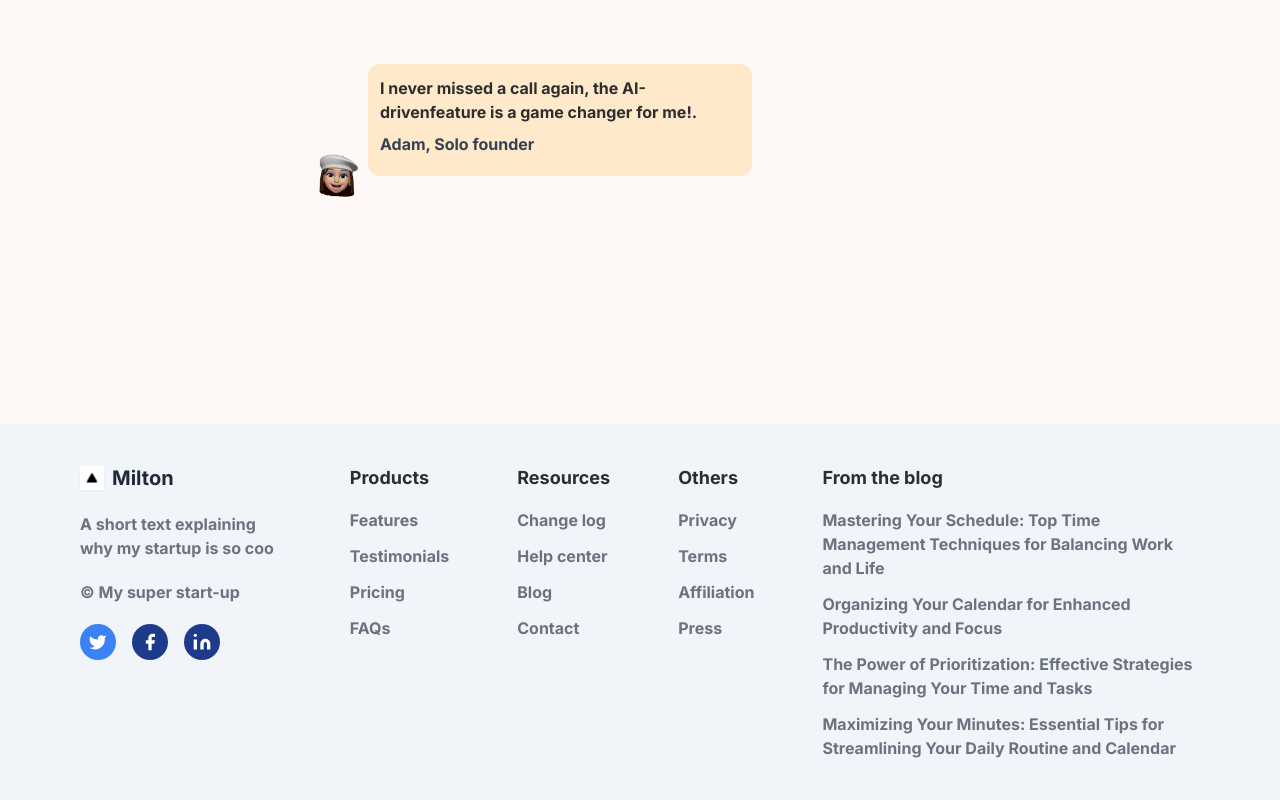
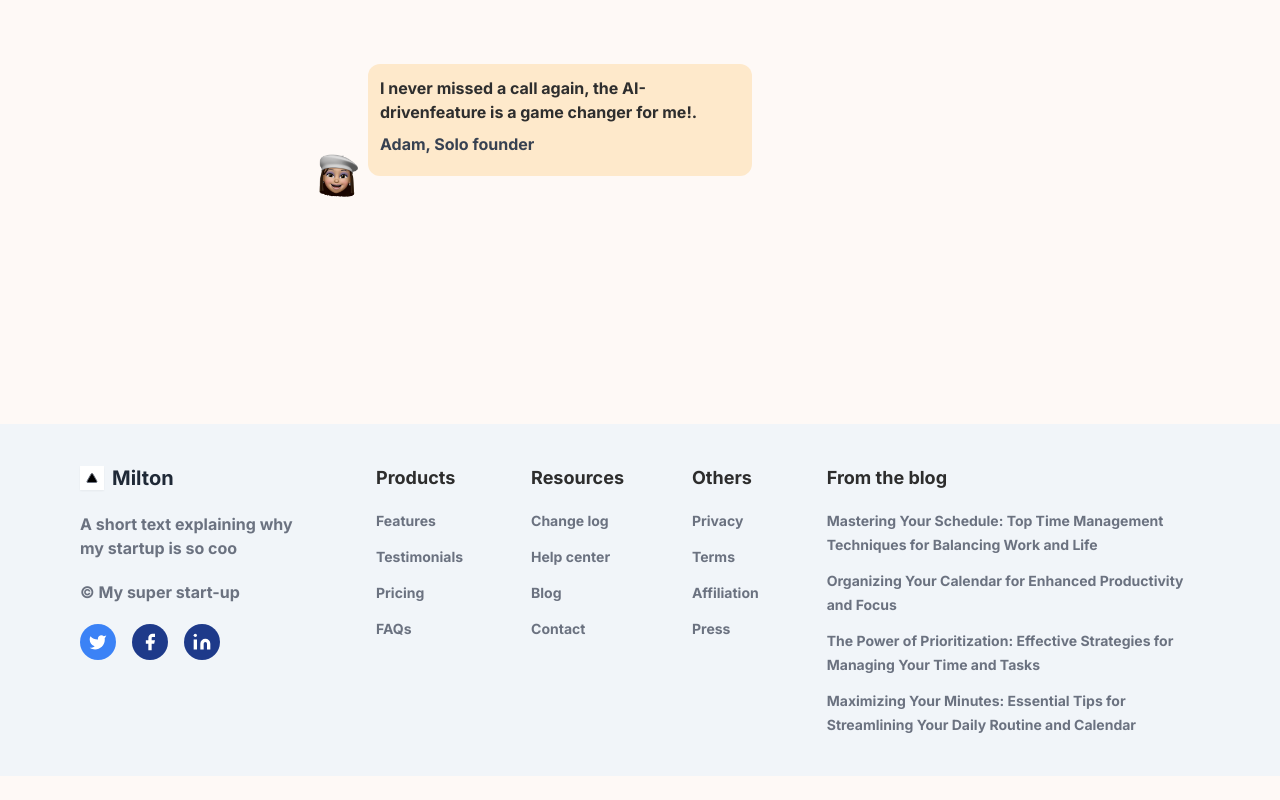
Before and after one commit to maheshpatil132/task, a React (Create React App) app: page / in a window 1280 px wide. Shown: the part 9397-10197 px from the top of the page. After the commit the page ends 10173 px from the top, so only its background shows below. Built offline with nearby package versions, Linux system fonts and the light colour scheme.

Commit message:
Final touch

```diff
--- a/src/Components/Layouts/Footer.js
+++ b/src/Components/Layouts/Footer.js
@@ -49,7 +49,8 @@ const Footer = () => {
               {
                 elem.menus.map((e,i)=>{
                   return(
-                    <li key={i} className=' hover:text-black hover:underline text-base text-gray-500 font-medium'><a href={`#${e.link}`}>{e.option}</a></li>
+                    <li key={i} className=' hover:text-black hover:underline text-base text-gray-500 font-medium'>
+                      <a className=' text-sm ' href={`#${e.link}`}>{e.option}</a></li>
                   )
                 })
               }
```
